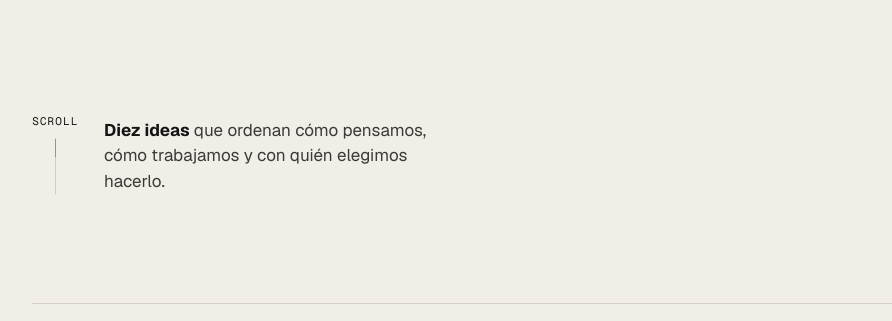
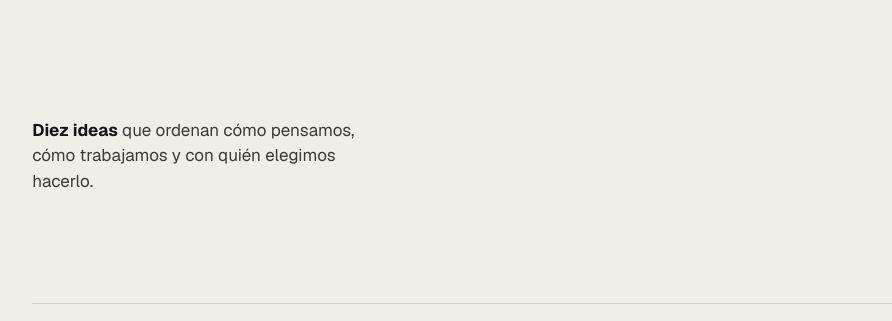
Before and after one commit to DisenoPublica/publica, a plain HTML site: page opcion-a.html in a window 1280 px wide. Shown: the part 158-479 px from the top of the page, without its empty margins (19-911 px from the left). Drawn offline with nearby package versions, Linux system fonts and the light colour scheme; a web font is replaced by a local one.

Commit message:
Add files via upload

```diff
--- a/opcion-a.html
+++ b/opcion-a.html
@@ -36,10 +36,6 @@
   </div>
   </div>
   <div style="display:flex;justify-content:flex-start;align-items:flex-end;gap:clamp(16px,2vw,28px)">
-    <a href="#manifiesto" data-reveal="1" data-delay="700" aria-label="Scrollear" style="flex:none;display:flex;flex-direction:column;align-items:center;gap:10px;font-family:'Geist Mono',monospace;font-size:11px;letter-spacing:.1em;text-transform:uppercase">
-      <span>Scroll</span>
-      <span style="position:relative;width:1px;height:56px;background:rgba(20,20,20,.15);overflow:hidden"><span id="pb-cue" style="position:absolute;left:0;top:0;width:1px;height:18px;background:#FF7A00"></span></span>
-    </a>
     <p data-reveal="1" style="margin:0;max-width:360px;font-size:17px;line-height:1.5;color:#3A3A37"><strong style="font-weight:700;color:#141414">Diez ideas</strong> que ordenan cómo pensamos, cómo trabajamos y con quién elegimos hacerlo.</p>
   </div>
 </section>
```
